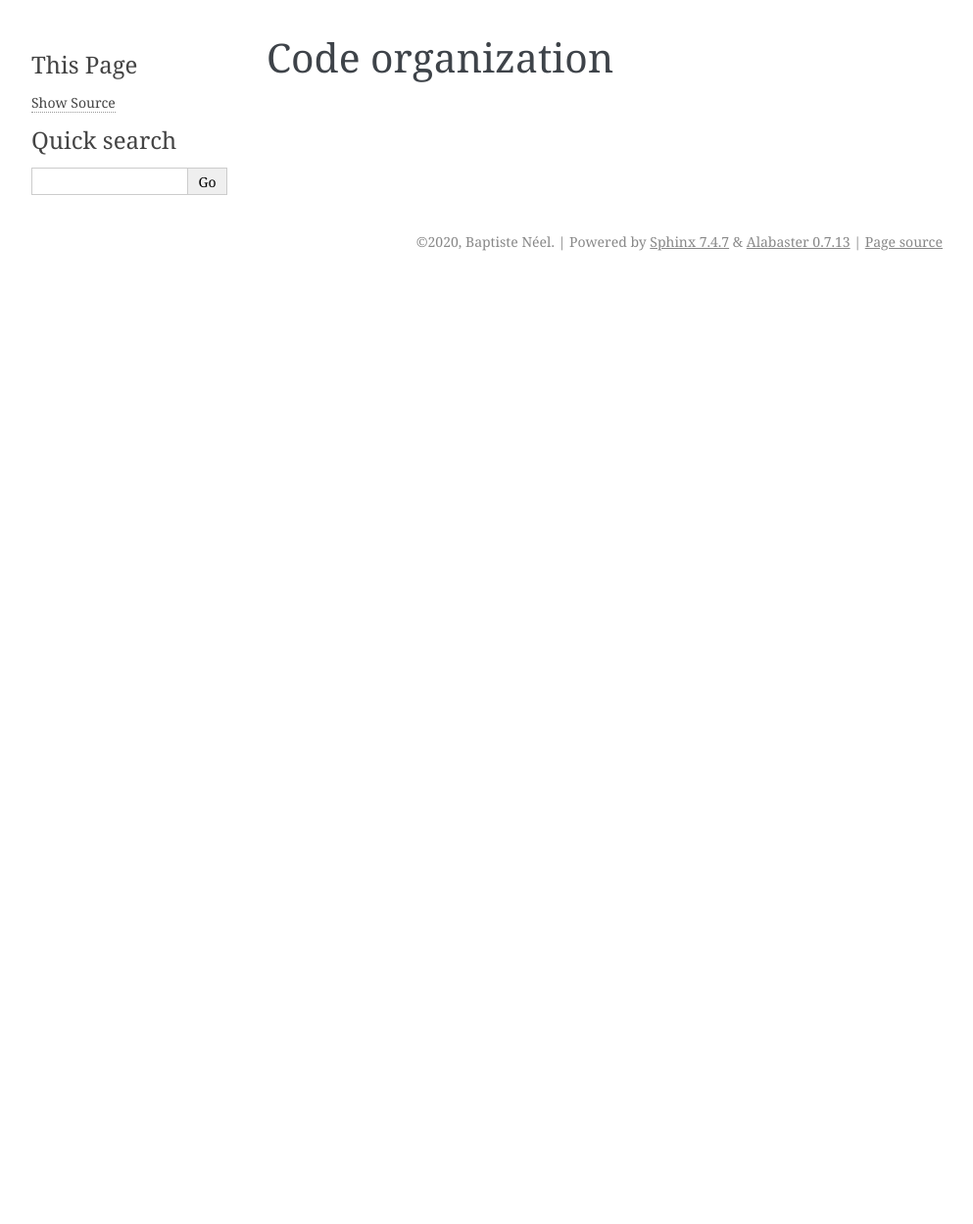
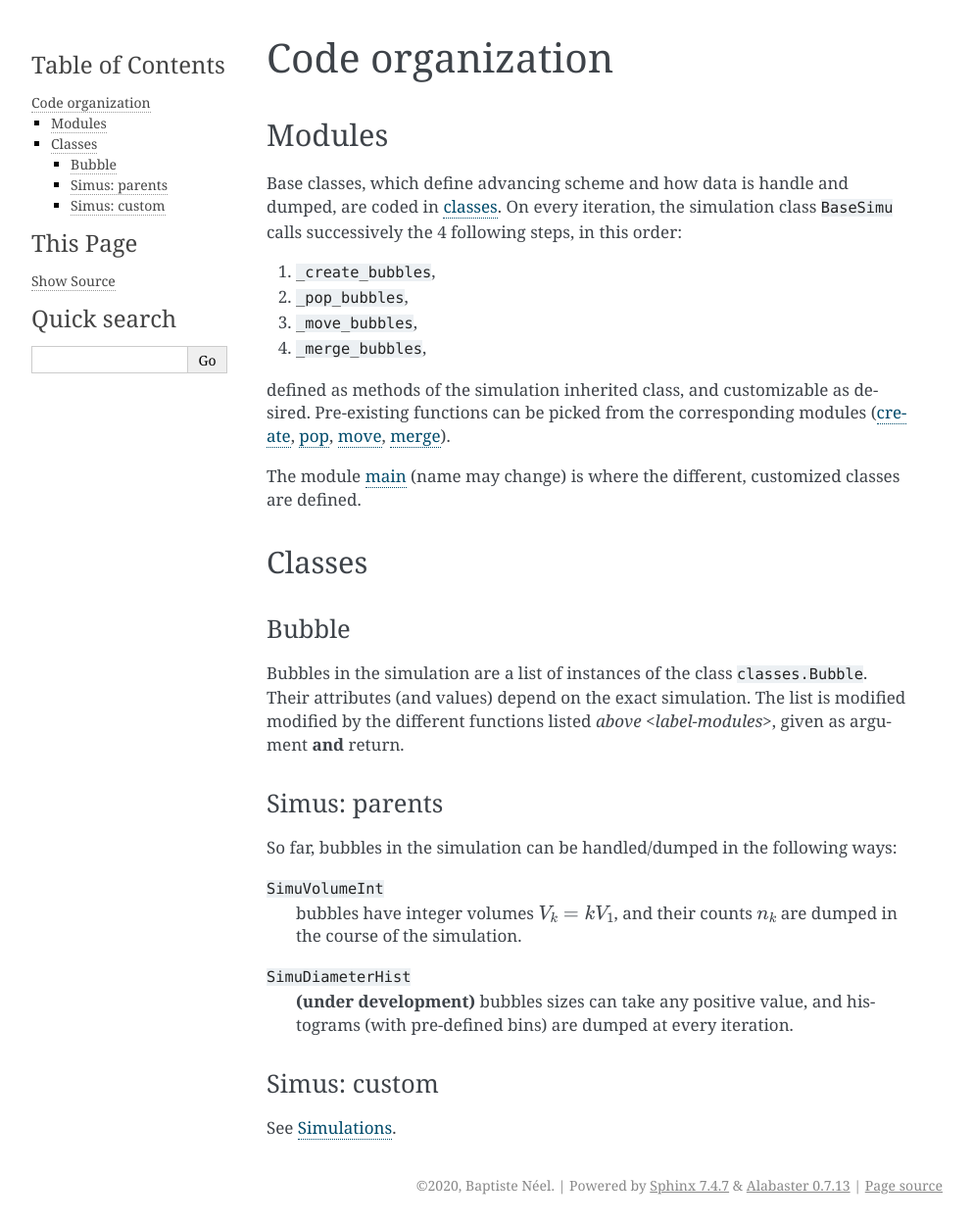
Before and after one commit to DeikeLab/collective-bubbles, a Sphinx documentation site: the page built from docs/code_organization.rst, in a window 1280 px wide. Shown: the whole page at 98% size, without its empty margins (148-1141 px from the left). Built offline with Sphinx 7.4.7, drawn with Linux system fonts in a browser that asks for light colours; before the commit the page ends 900 px from its top, so only the background shows below that.

Commit message:
update doc

```diff
--- a/docs/code_organization.rst
+++ b/docs/code_organization.rst
@@ -1,8 +1,58 @@
 Code organization
 =================
 
+.. _label-modules:
 
-.. toctree::
-   :maxdepth: 1
-   modules
-   classes
+Modules
+-------
+
+Base classes, which define advancing scheme and how data is handle and dumped, are coded in `classes`_.
+On every iteration, the simulation class ``BaseSimu`` calls successively the 4 following steps, in this order:
+
+1. ``_create_bubbles``,
+2. ``_pop_bubbles``,
+3. ``_move_bubbles``,
+4. ``_merge_bubbles``,
+
+defined as methods of the simulation inherited class, and customizable as desired.
+Pre-existing functions can be picked from the corresponding modules (`create`_, `pop`_, `move`_, `merge`_).
+
+The module `main`_ (name may change) is where the different, customized classes are defined.
+
+Classes
+-------
+
+Bubble
+^^^^^^
+
+Bubbles in the simulation are a list of instances of the class ``classes.Bubble``.
+Their attributes (and values) depend on the exact simulation.
+The list is modified modified by the different functions listed `above <label-modules>`, given as argument **and** return.
+
+Simus: parents
+^^^^^^^^^^^^^^
+
+So far, bubbles in the simulation can be handled/dumped in the following ways:
+
+``SimuVolumeInt``
+    bubbles have integer volumes :math:`V_k = k V_1`, and their counts :math:`n_k` are dumped in the course of the simulation.
+
+``SimuDiameterHist``
+    **(under development)** bubbles sizes can take any positive value, and histograms (with pre-defined bins) are dumped at every iteration.
+
+Simus: custom
+^^^^^^^^^^^^^
+See :ref:`label-classes`.
+
+
+.. _classes: https://github.com/DeikeLab/collective-bubbles/blob/master/cobubbles/classes.py
+
+.. _create: https://github.com/DeikeLab/collective-bubbles/blob/master/cobubbles/methods_create.py
+
+.. _merge: https://github.com/DeikeLab/collective-bubbles/blob/master/cobubbles/methods_merge.py
+
+.. _pop: https://github.com/DeikeLab/collective-bubbles/blob/master/cobubbles/methods_pop.py
+
+.. _move: https://github.com/DeikeLab/collective-bubbles/blob/master/cobubbles/methods_move.py
+
+.. _main: https://github.com/DeikeLab/collective-bubbles/blob/master/cobubbles/main.py
--- a/docs/index.rst
+++ b/docs/index.rst
@@ -34,6 +34,12 @@ Provided that ``Simu`` is defined properly:
    s = Simu(**params)
    s.params # or s.params_df for a view as a pd.Series
 
+Then run the simulation for 100 steps and display a *time* series of bubbles number :math:`n` and mean size :math:`\langle d/d_1 \rangle` (figure output may be different for one run to the next):
+
+.. code-block:: python
+
+    s.run(100)
+    s.plot_time_series()
 
 References
 ----------
--- a/docs/simulations.rst
+++ b/docs/simulations.rst
@@ -1,5 +1,8 @@
+.. _label-classes:
+
 Simulations
 ===========
+
 The following simulations are already built-in.
 
 Simulation A
```
Also changed, not shown: README.md (+2 -1 lines), docs/install.rst (+19 -0 lines).
